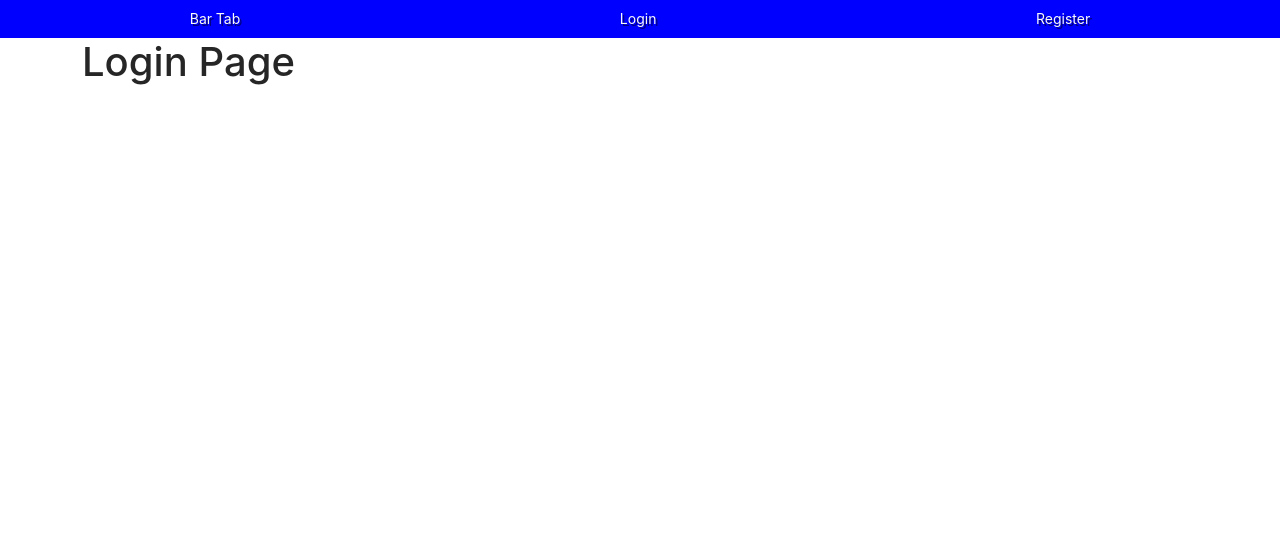
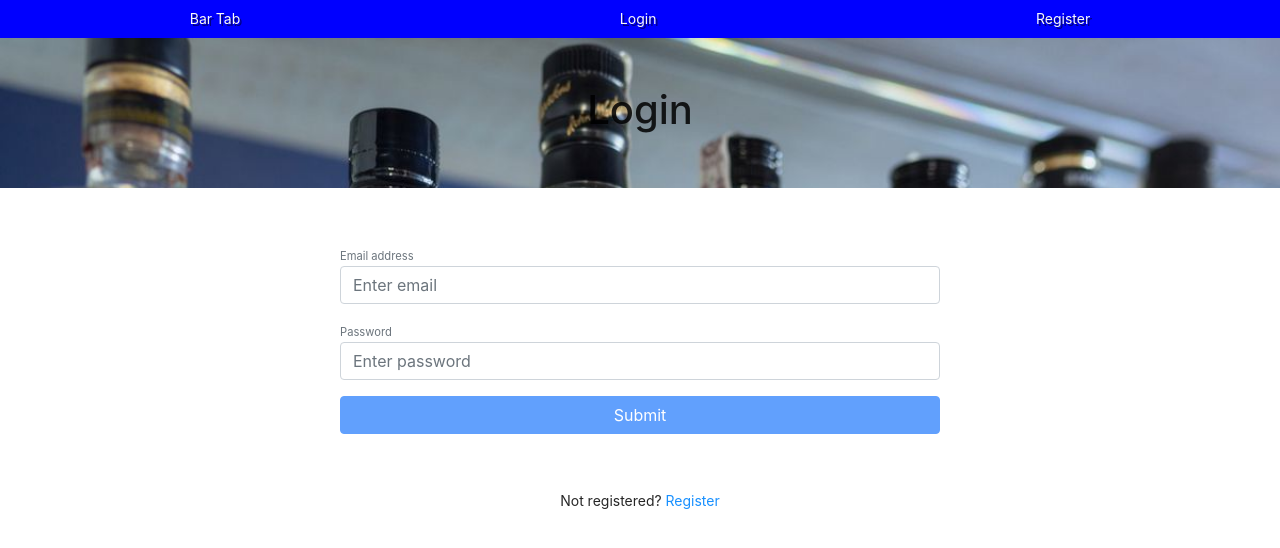
Before and after one commit to BreckCowan/SocialMediaApp2022, a Next.js app in the folder client/: page /login in a window 1280 px wide. Shown: the top 548 px of the page. Built offline with nearby package versions, Linux system fonts and the light colour scheme.

Commit message:
added auth to login page

```diff
--- a/client/components/forms/AuthForm.js
+++ b/client/components/forms/AuthForm.js
@@ -11,8 +11,10 @@
   secret,
   setSecret,
   loading,
+  page,
 }) => (
   <form onSubmit={handleSubmit}>
+    {page !== "login" && (
       <div className="form-group p-2">
         <small>
           <label className="text-muted">Your name</label>
@@ -25,6 +27,7 @@
           placeholder="Enter name"
         />
       </div>
+    )}
 
     <div className="form-group p-2">
       <small>
@@ -35,7 +38,7 @@
         onChange={(e) => setEmail(e.target.value)}
         type="email"
         className="form-control"
-        placeholder="Enter name"
+        placeholder="Enter email"
       />
     </div>
 
@@ -48,10 +51,12 @@
         onChange={(e) => setPassword(e.target.value)}
         type="password"
         className="form-control"
-        placeholder="Enter name"
+        placeholder="Enter password"
       />
     </div>
 
+    {page !== "login" && (
+      <>
         <div className="form-group p-2">
           <small>
             <label className="text-muted">Pick a question</label>
@@ -76,10 +81,15 @@
             placeholder="Write your answer here"
           />
         </div>
-
+      </>
+    )}
     <div className="form-group p-2">
       <button
-        disabled={!name || !email || !secret || !password}
+        disabled={
+          page === "login"
+            ? !email || !password
+            : !name || !email || !secret || !password
+        }
         className="btn btn-primary col-12"
       >
         {loading ? <SyncOutlined spin className="py-1" /> : "Submit"}
--- a/client/pages/login.js
+++ b/client/pages/login.js
@@ -1,9 +1,67 @@
+import { useState } from "react";
+import axios from "axios";
+import { toast } from "react-toastify";
+import Link from "next/link";
+import AuthForm from "../components/forms/AuthForm";
+import { useRouter } from "next/router";
+
 const Login = () => {
+  const [email, setEmail] = useState("");
+  const [password, setPassword] = useState("");
+  const [loading, setLoading] = useState(false);
+
+  const router = useRouter();
+
+  const handleSubmit = async (e) => {
+    e.preventDefault();
+    try {
+      // console.log(name, email, password, secret);
+      setLoading(true);
+      const { data } = await axios.post(
+        `${process.env.NEXT_PUBLIC_API}/login`,
+        {
+          email,
+          password,
+        }
+      );
+      router.push("/");
+    } catch (err) {
+      toast.error(err.response.data);
+      setLoading(false);
+    }
+  };
+
   return (
-    <div className="container">
+    <div className="container-fluid">
+      <div className="row py-5 text-light bg-default-image">
+        <div className="col text-center">
+          <h1>Login</h1>
+        </div>
+      </div>
+
+      <div className="row py-5">
+        <div className="col-md-6 offset-md-3">
+          <AuthForm
+            handleSubmit={handleSubmit}
+
+            email={email}
+            setEmail={setEmail}
+            password={password}
+            setPassword={setPassword}
+            loading={loading}
+            page={'login'}
+          />
+        </div>
+      </div>
+
       <div className="row">
         <div className="col">
-          <h1>Login Page</h1>
+          <p className="text-center">
+            Not registered?{" "}
+            <Link href="/register">
+              <a>Register</a>
+            </Link>
+          </p>
         </div>
       </div>
     </div>
```
Also changed, not shown: client/pages/register.js (+10 -0 lines). Lines whose indentation alone changed are shown as unchanged.
